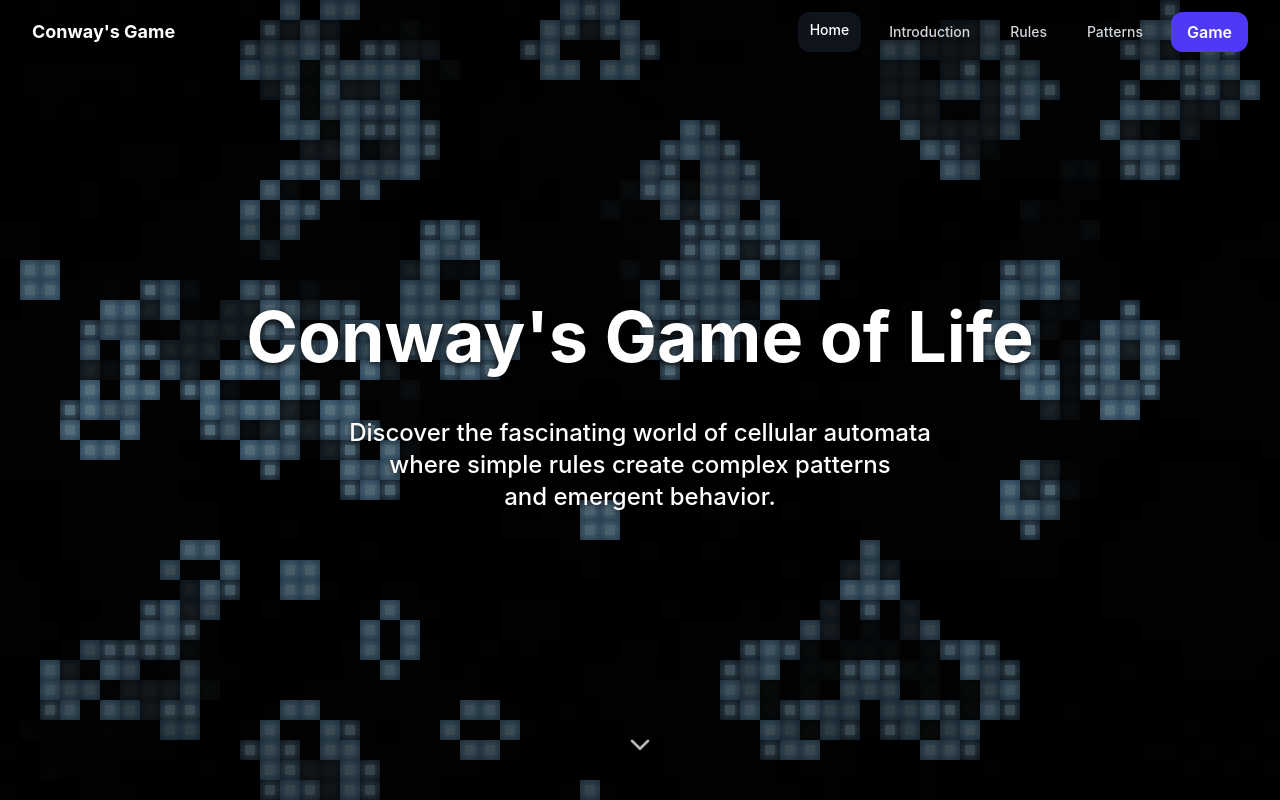
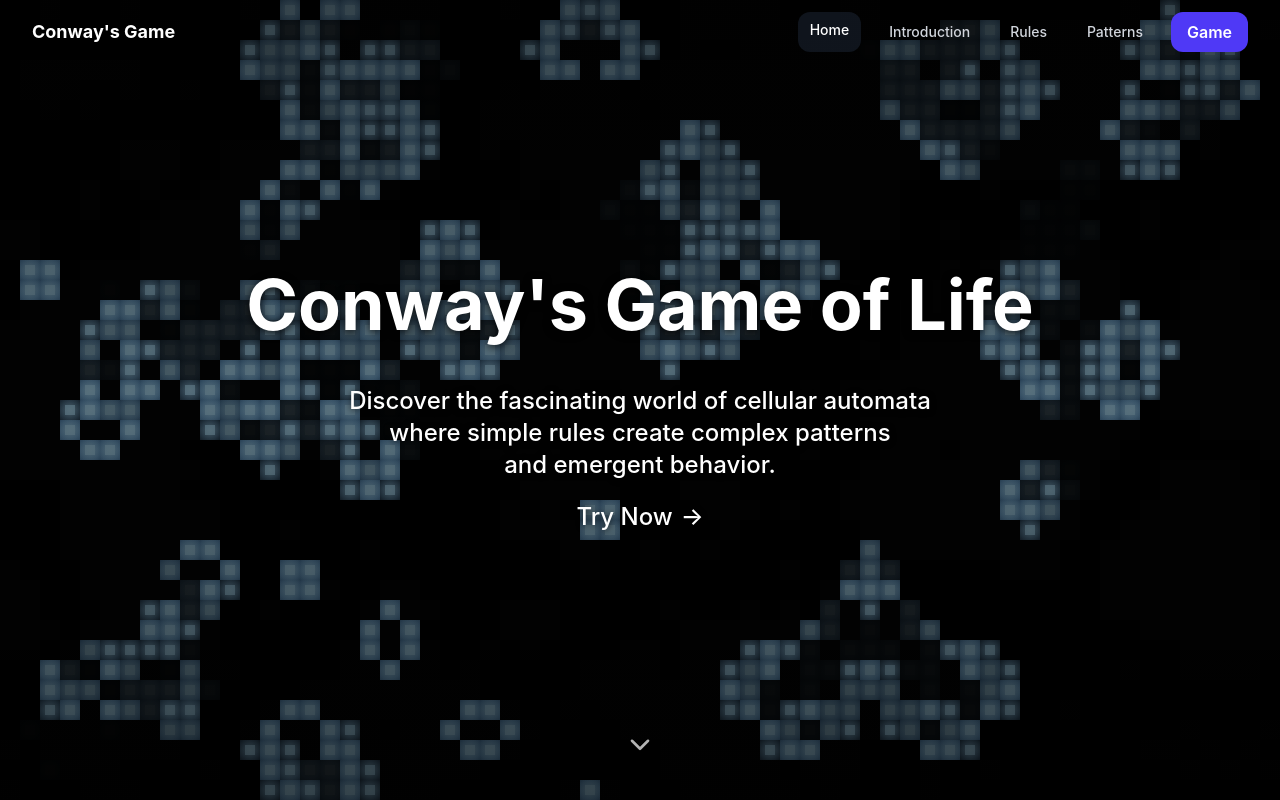
Before and after one commit to yusufafify/conways-game-of-life, a React (Vite) app: page / in a window 1280 px wide. Shown: the top 800 px of the page. Built offline with nearby package versions, Linux system fonts and the light colour scheme.

Commit message:
Add call-to-action link and adjust subtitle styles in GameOfLifeHero component

```diff
--- a/src/components/GameOfLifeHero.tsx
+++ b/src/components/GameOfLifeHero.tsx
@@ -3,6 +3,7 @@ import { gsap } from "gsap";
 import ScrollTrigger from "gsap/ScrollTrigger"; // ← default import, not named
 import { ChevronDown } from "lucide-react";
 import PixelTitleAnimation from "./PixelTitleAnimation";
+import { Link } from "react-router-dom";
 
 gsap.registerPlugin(ScrollTrigger); // ← register once at module scope
 
@@ -87,7 +88,7 @@ export default function GameOfLifeHero() {
         </div>
         <p
           ref={subtitleRef}
-          className="text-xl md:text-2xl text-white max-w-3xl mx-auto font-medium drop-shadow-[0_1px_3px_rgba(0,0,0,0.7)]"
+          className="sm:text-xl text-base lg:text-2xl text-white max-w-3xl mx-auto font-medium drop-shadow-[0_1px_3px_rgba(0,0,0,0.7)]"
         >
           <span className="inline-block">
             Discover the fascinating world of cellular automata
@@ -96,6 +97,16 @@ export default function GameOfLifeHero() {
             where simple rules create complex patterns
           </span>{" "}
           <span className="inline-block">and emergent behavior.</span>
+          <br />
+          <Link
+            to={"/simulation"}
+            className="mt-2 relative inline-flex items-center justify-center px-8 py-3 min-w-[140px] rounded-xl "
+          >
+            <span className="relative z-10 flex items-center gap-2 hover:underline ">
+              Try Now <span aria-hidden="true">→</span>
+            </span>
+            <span className="absolute inset-0 bg-white/10 opacity-0 hover:opacity-20 transition-opacity duration-200 rounded-xl" />
+          </Link>
         </p>
       </div>
       <div
```
